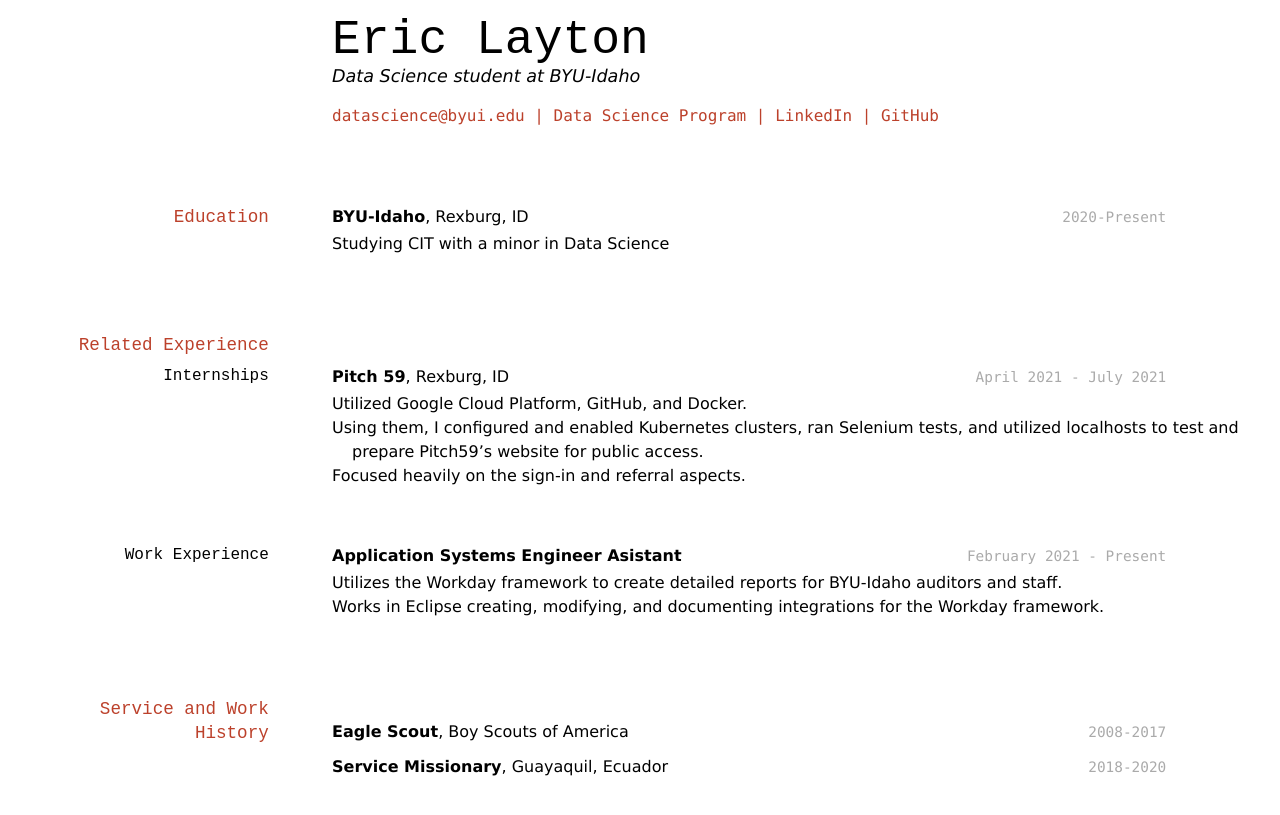
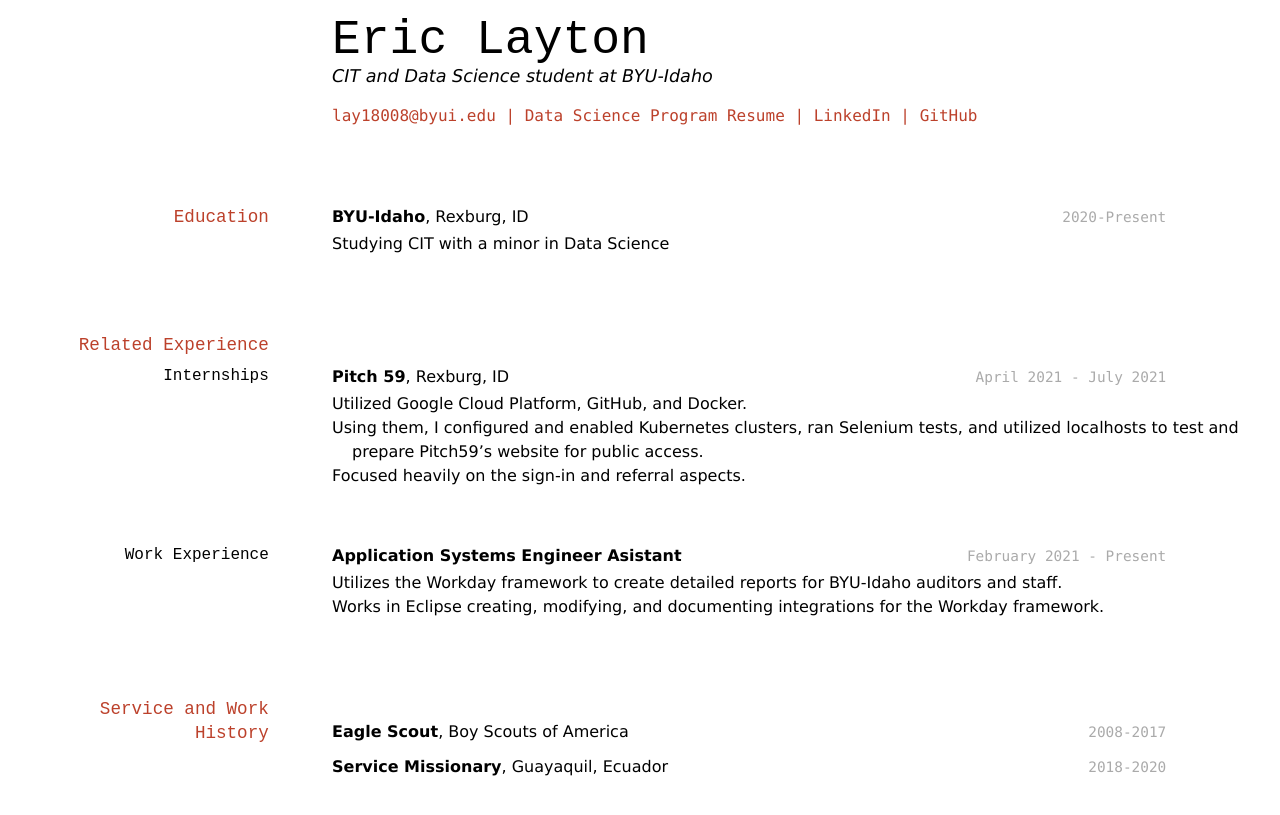
Before and after one commit to byuids-resumes/layton_resume, a Jekyll site: the page built from docs/index.md, in a window 1280 px wide. Shown: the top 815 px of the page. Built offline with Jekyll 4.4.1, drawn with Linux system fonts in a browser that asks for light colours.

Commit message:
updated header
new hyperlinks and added CIT

```diff
--- a/docs/index.md
+++ b/docs/index.md
@@ -3,11 +3,11 @@ layout: cv
 title: Eric Layton's Resume
 ---
 # Eric Layton
-Data Science student at BYU-Idaho
+CIT and Data Science student at BYU-Idaho
 
 <div id="webaddress">
-<a href="datascience@byui.edu">datascience@byui.edu</a>
-| <a href="https://byuidatascience.github.io/development.html">Data Science Program</a>
+<a href="lay18008@byui.edu">lay18008@byui.edu</a>
+| <a href="https://github.com/byuids-resumes/layton_resume">Data Science Program Resume</a>
 | <a href="https://www.linkedin.com/in/eric-layton/">LinkedIn</a>
 | <a href="https://github.com/ericl810">GitHub</a>
 </div>
```
